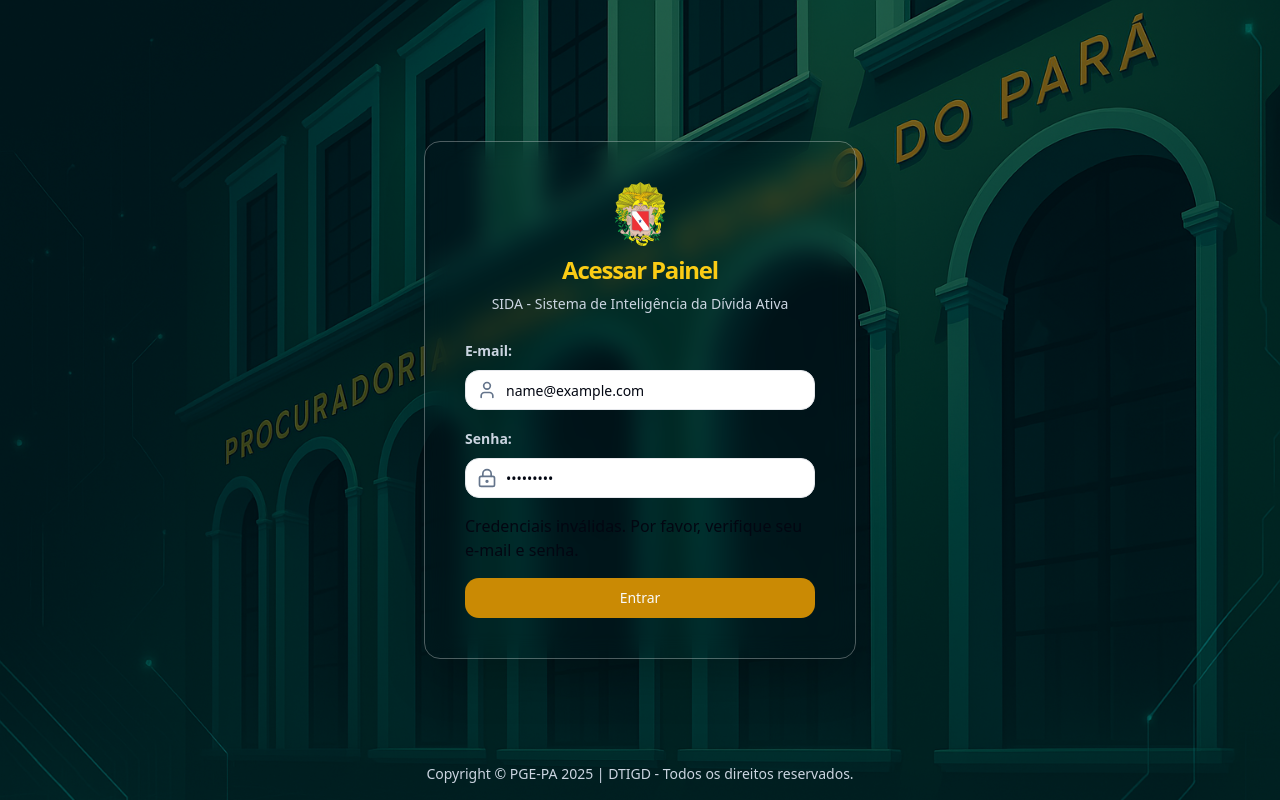
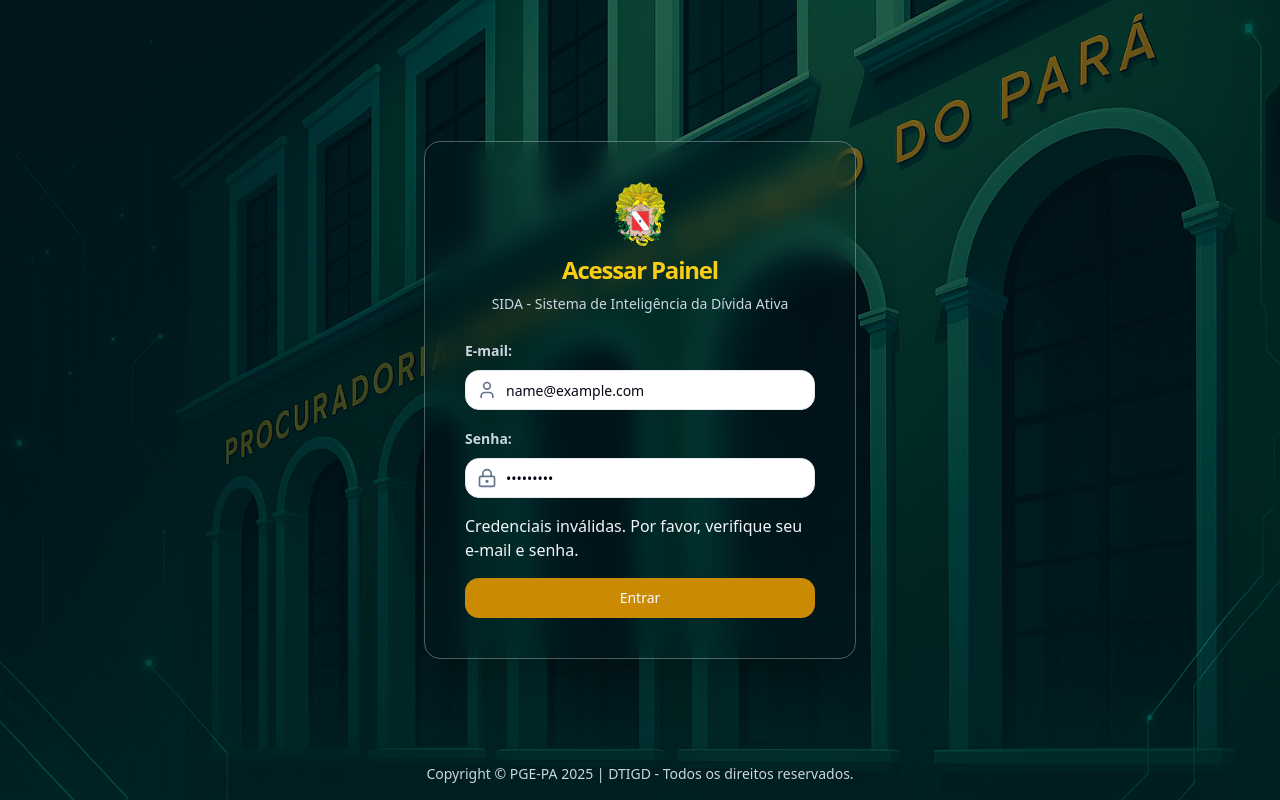
Before and after one commit to pgepa/sipra-front, a React (Vite) app: page /#/ in a window 1280 px wide. Both pictures are taken after typing "name@example.com", "Sample123" into the empty fields and a click on the button "Entrar". Built offline with nearby package versions, Linux system fonts and the light colour scheme; no server answers.

Commit message:
ajuste cor text login

```diff
--- a/src/pages/auth/Sign-in.tsx
+++ b/src/pages/auth/Sign-in.tsx
@@ -87,7 +87,7 @@ export function SignIn() {
 
                             </div>
 
-                            {errors.email && <p className="text-red-500">{errors.email.message}</p>}
+                            {errors.email && <p className="text-slate-100">{errors.email.message}</p>}
                         </div>
 
                         <div className="space-y-2">
@@ -101,10 +101,10 @@ export function SignIn() {
                                 <Input id="senha" className='pl-10 col-span-1' placeholder="Sua senha" type="password" {...register("senha")} />
                             </div>
 
-                            {errors.senha && <p className="text-red-500">{errors.senha.message}</p>}
+                            {errors.senha && <p className="text-slate-100">{errors.senha.message}</p>}
                         </div>
 
-                        {error && <p className="text-red-500">{error}</p>}
+                        {error && <p className="text-slate-100">{error}</p>}
 
                         <Button disabled={isSubmitting} className="w-full bg-yellow-600 hover:bg-yellow-500 " type="submit">Entrar</Button>
                     </form>
```
